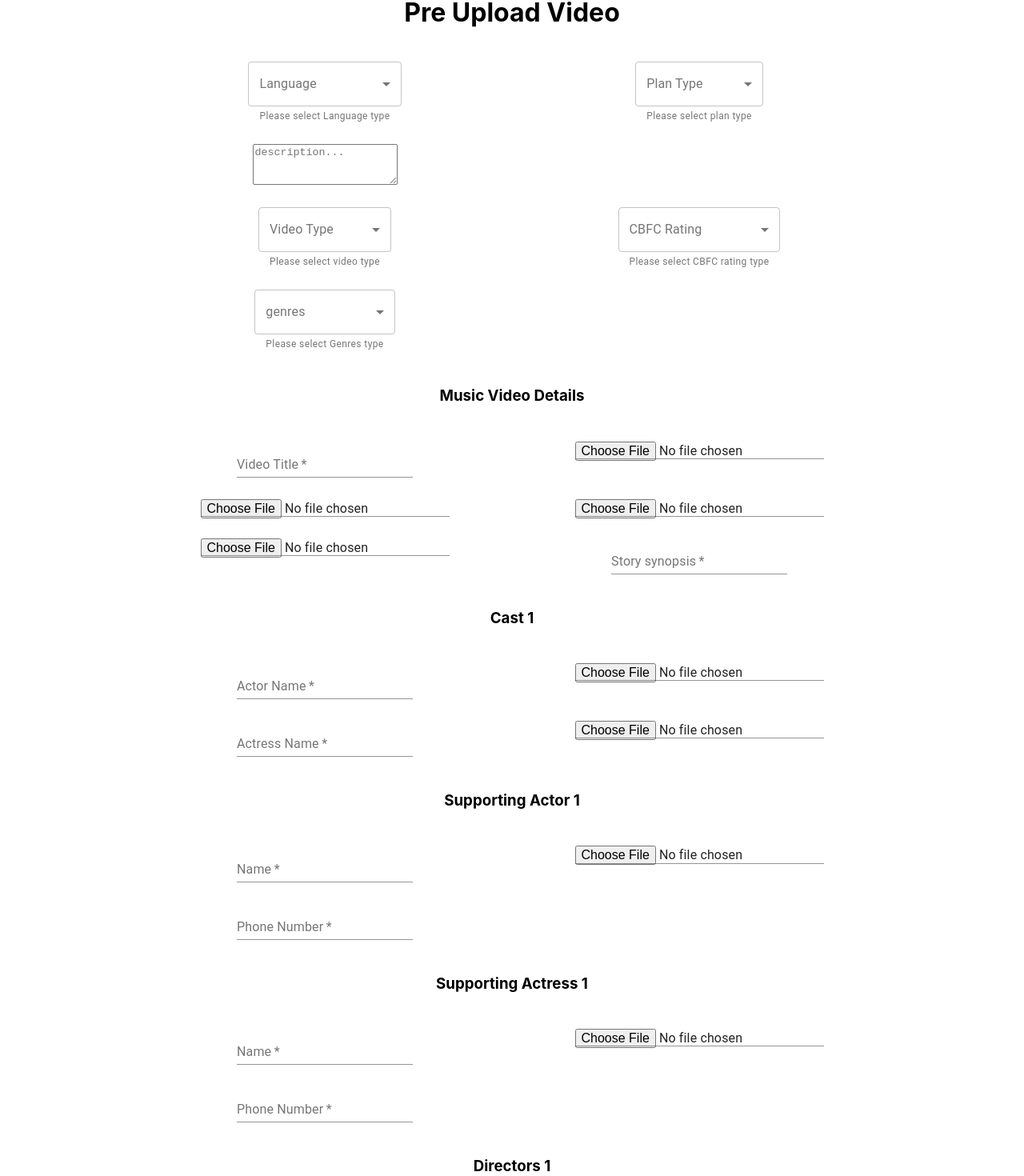
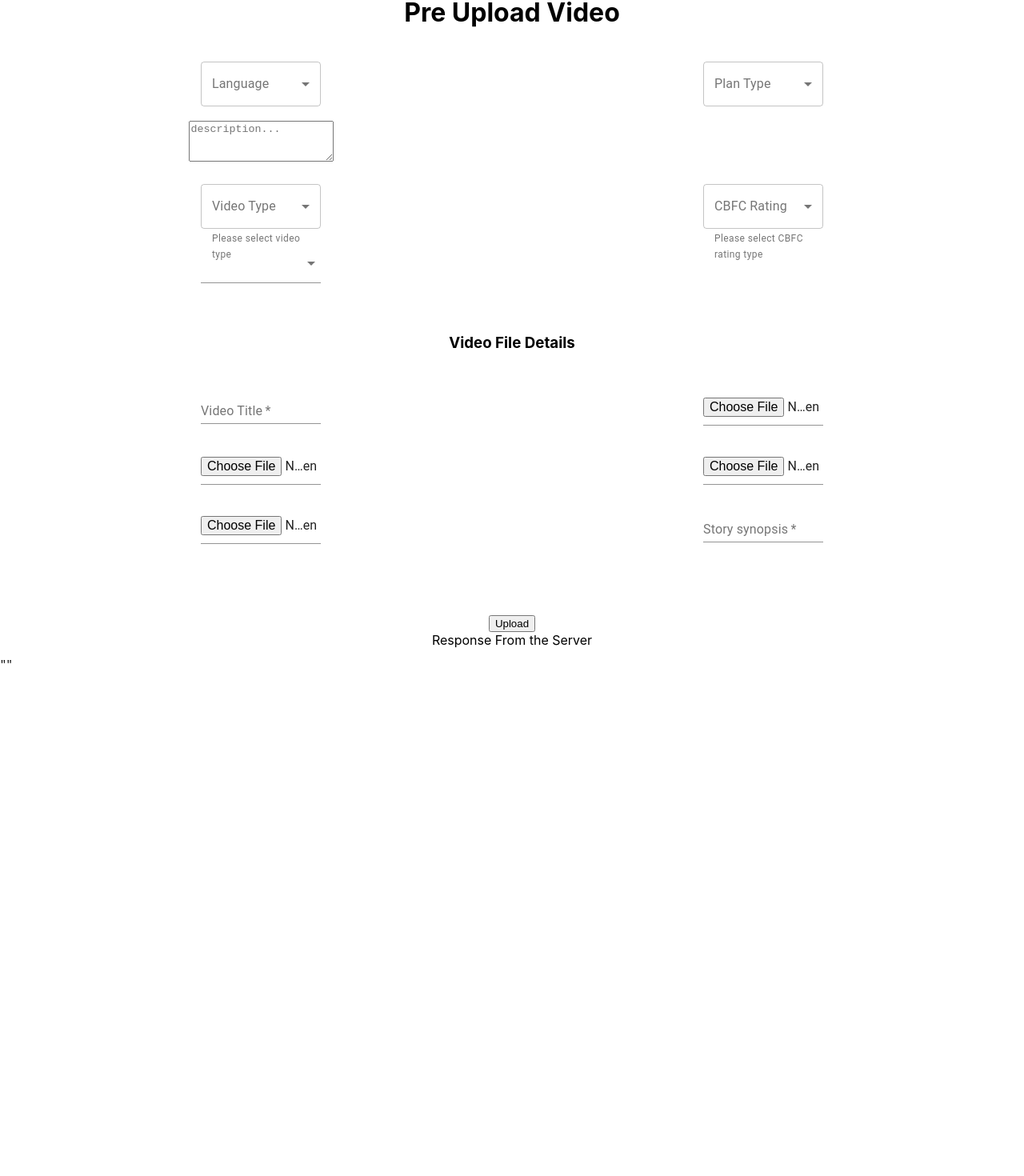
Before and after one commit to AashishSinghal/admin-panel, a React (Create React App) app: page / in a window 1280 px wide. Shown: the part 25-1495 px from the top of the page at 80% size. After the commit the page ends 876 px from the top, so only its background shows below. Built offline with nearby package versions, Linux system fonts and the light colour scheme.

Commit message:
Added genre functions

```diff
--- a/src/index.js
+++ b/src/index.js
@@ -4,8 +4,8 @@ import './index.css';
 import App from './App';
 
 ReactDOM.render(
-  <React.StrictMode>
-    <App />
-  </React.StrictMode>,
+  // <React.StrictMode>
+  // </React.StrictMode>,
+    <App />,
   document.getElementById('root')
 );
--- a/src/preUploadVideoContoller/AddPreUploadVideo.js
+++ b/src/preUploadVideoContoller/AddPreUploadVideo.js
@@ -1,7 +1,14 @@
-import { Grid, Input, MenuItem, TextField } from "@material-ui/core";
+import {
+  Grid,
+  Input,
+  InputLabel,
+  MenuItem,
+  Select,
+  TextField,
+} from "@material-ui/core";
 import TextareaAutosize from "@material-ui/core/TextareaAutosize";
 import Container from "@material-ui/core/Container";
-import React, { useState } from "react";
+import React, { useEffect, useState } from "react";
 import { uploadVideo } from "../APIs/uploadVideo";
 import "./preUploadvideo.css";
 import {
@@ -15,8 +22,8 @@ import {
 const AddPreUploadVideo = () => {
   const [videoFile, setVideoFile] = useState(null);
   const [fileSelectorDisabled, setFileSelectorDisabled] = useState(false);
-  const [videoDetails, setVideoDesc] = useState({
-    preUploadVideo: {
+  const [genresArr, setGenresArr] = useState([]);
+  const [preUploadVideo, setPreUploadVideo] = useState({
     cbfcrating: "",
     description: "",
     title: "",
@@ -28,7 +35,7 @@ const AddPreUploadVideo = () => {
     directors: "",
     duration: "",
     eps: "",
-      genres: "",
+    genres: [],
     id: "",
     language: "",
     likes: "",
@@ -50,13 +57,23 @@ const AddPreUploadVideo = () => {
     name: "",
     supactimg: "",
     phnnumber: "",
-    },
+  });
+  const [videoDetails, setVideoDesc] = useState({
+    preUploadVideo: {},
     genre: {
       genreName: "",
     },
     cast: {},
   });
   const [response, setResponse] = useState("");
+
+  useEffect(() => {
+    console.log("Change in preUploadVideo - ", preUploadVideo);
+    // console.log("Change in preUploadVideo-planType - ", preUploadVideo);
+    // return () => {
+    //   cleanup
+    // };
+  }, [preUploadVideo]);
 
   const handleFile = (e) => {
     let file = e.target.files[0];
@@ -84,7 +101,27 @@ const AddPreUploadVideo = () => {
   };
 
   const handleInputChange = (e) => {
-    setVideoDesc({ ...videoDetails, [e.target.name]: e.target.value });
+    switch (e.target.name) {
+      case "genres": {
+        setGenresArr(e.target.value);
+        let genres = [];
+        let values = e.target.value;
+        for (let i in values) {
+          genres.push({
+            genreName: values[i],
+          });
+          console.log(values[i], genres);
+        }
+        setPreUploadVideo({ ...preUploadVideo, genres: genres });
+        break;
+      }
+      default: {
+        setPreUploadVideo({
+          ...preUploadVideo,
+          [e.target.name]: e.target.value,
+        });
+      }
+    }
   };
 
   const handleVideoUploadFormSubmit = (e) => {
@@ -96,16 +133,19 @@ const AddPreUploadVideo = () => {
       <h1>Pre Upload Video</h1>
       <br />
       <form>
-        <Container maxWidth="md">
+        <Container maxWidth="lg">
           <Grid container spacing={3} justify="space-around">
             <Grid item xs={6} sm={3} md={6}>
               <TextField
+                className="input textfield"
                 id="language"
                 select
                 label="Language"
-                value={videoDetails.languages}
-                onChange={handleVideotypeChange}
-                helperText="Please select Language type"
+                name="language"
+                value={preUploadVideo.language}
+                onChange={(e) => {
+                  handleInputChange(e);
+                }}
                 variant="outlined"
               >
                 {languages.map((type) => (
@@ -117,12 +157,13 @@ const AddPreUploadVideo = () => {
             </Grid>
             <Grid item xs={6} sm={3} md={6}>
               <TextField
+                className="input textfield"
                 id="planType "
                 select
+                name="planType"
                 label="Plan Type"
-                value={videoDetails.planType}
-                onChange={handleVideotypeChange}
-                helperText="Please select plan type"
+                value={preUploadVideo.planType}
+                onChange={(e) => handleInputChange(e)}
                 variant="outlined"
               >
                 {planTypes.map((type) => (
@@ -137,21 +178,23 @@ const AddPreUploadVideo = () => {
                 id="description"
                 label="Video Description"
                 placeholder="description..."
-                label="Dscription"
+                name="description"
                 onChange={(e) => handleInputChange(e)}
                 aria-label="minimum height"
                 rowsMin={3}
-                value={videoDetails.preUploadVideo.description}
+                value={preUploadVideo.description}
               />
             </Grid>
             <Grid item xs={6} sm={3} md={6}></Grid>
             <Grid item xs={6} sm={3} md={6}>
               <TextField
+                className="input textfield"
                 id="select-video-type"
                 select
                 label="Video Type"
-                value={videoDetails.videoType}
-                onChange={handleVideotypeChange}
+                name="videoType"
+                value={preUploadVideo.videoType}
+                onChange={(e) => handleInputChange(e)}
                 helperText="Please select video type"
                 variant="outlined"
               >
@@ -164,11 +207,13 @@ const AddPreUploadVideo = () => {
             </Grid>
             <Grid item xs={6} sm={3} md={6}>
               <TextField
+                className="input textfield"
                 id="cbfcrating"
                 select
                 label="CBFC Rating"
-                value={videoDetails.cbfcrating}
-                onChange={handleVideotypeChange}
+                name="cbfcrating"
+                value={preUploadVideo.cbfcrating}
+                onChange={(e) => handleInputChange(e)}
                 helperText="Please select CBFC rating type"
                 variant="outlined"
               >
@@ -180,12 +225,43 @@ const AddPreUploadVideo = () => {
               </TextField>
             </Grid>
             <Grid item xs={6} sm={3} md={6}>
-              <TextField
+              {/* <InputLabel id="demo-mutiple-name-label">Genres</InputLabel> */}
+              <Select
+                className="input multiselect"
+                labelId="demo-mutiple-name-label"
+                id="genres"
+                placeholder="Genres"
+                multiple
+                name="genres"
+                value={genresArr}
+                onChange={(e) => handleInputChange(e)}
+                input={<Input />}
+                // MenuProps={MenuProps}
+                renderValue={(selected) => {
+                  if (selected.length === 0) {
+                    return <em>Placeholder</em>;
+                  }
+
+                  return selected.join(", ");
+                }}
+              >
+                <MenuItem disabled value="">
+                  <em>Genres</em>
+                </MenuItem>
+                {genres.map((name) => (
+                  <MenuItem key={name} value={name}>
+                    {name}
+                  </MenuItem>
+                ))}
+              </Select>
+              {/* <TextField
+                className="input textfield"
                 id="genres"
                 select
                 label="genres"
-                value={videoDetails.genres}
-                onChange={handleVideotypeChange}
+                name="genres"
+                value={preUploadVideo.genres}
+                onChange={(e) => handleInputChange(e)}
                 helperText="Please select Genres type"
                 variant="outlined"
               >
@@ -194,21 +270,24 @@ const AddPreUploadVideo = () => {
                     {type}
                   </MenuItem>
                 ))}
-              </TextField>
+              </TextField> */}
             </Grid>
             <Grid item xs={6} sm={3} md={6}></Grid>
             <Grid item xs={12}>
-              <h3>Music Video Details</h3>
+              <br />
+              <h3>Video File Details</h3>
             </Grid>
             <Grid item xs={6} sm={3} md={6}>
               <TextField
+                className="input textfield"
                 id="title "
                 label="Video Title"
-                onChange=""
+                onChange={(e) => handleInputChange(e)}
                 placeholder="Video Title..."
                 required
                 type="text"
-                value={videoDetails.preUploadVideo.title}
+                name="title"
+                value={preUploadVideo.title}
               />
             </Grid>
             <Grid item xs={6} sm={3} md={6}>
@@ -216,11 +295,11 @@ const AddPreUploadVideo = () => {
                 className="input"
                 id="thumbs "
                 // label="Video Thumbs"
-                onChange=""
+                // onChange=""
                 // placeholder="Enter Thumbs"
                 required
                 type="file"
-                value={videoDetails.preUploadVideo.thumbs}
+                value={preUploadVideo.thumbs}
               />
             </Grid>
             <Grid item xs={6} sm={3} md={6}>
@@ -228,11 +307,11 @@ const AddPreUploadVideo = () => {
                 className="input"
                 id="teaser "
                 label="Video Teaser"
-                onChange=""
+                // onChange=""
                 // placeholder="Enter Thumbs"
                 required
                 type="file"
-                value={videoDetails.preUploadVideo.teaser}
+                value={preUploadVideo.teaser}
               />
             </Grid>
             <Grid item xs={6} sm={3} md={6}>
@@ -240,11 +319,11 @@ const AddPreUploadVideo = () => {
                 className="input"
                 id="trailer"
                 label="Video Trailer"
-                onChange=""
+                // onChange=""
                 placeholder="trailer"
                 required
                 type="file"
-                value={videoDetails.preUploadVideo.trailer}
+                value={preUploadVideo.trailer}
               />
             </Grid>
             <Grid item xs={6} sm={3} md={6}>
@@ -252,36 +331,38 @@ const AddPreUploadVideo = () => {
                 className="input"
                 id="main"
                 label="Main Video"
-                onChange=""
+                // onChange=""
                 // placeholder="trailer"
                 required
                 type="file"
-                value={videoDetails.preUploadVideo.main}
+                value={preUploadVideo.main}
               />
             </Grid>
             <Grid item xs={6} sm={3} md={6}>
               <TextField
+                className="input textfield"
                 id="strysynp "
                 label="Story synopsis"
-                onChange=""
+                // onChange=""
                 placeholder="Enter Story synopsis"
                 required
                 type="text"
-                value={videoDetails.preUploadVideo.strysynp}
+                value={preUploadVideo.strysynp}
               />
             </Grid>
-            <Grid item xs={12}>
+            {/* <Grid item xs={12}>
               <h3>Cast 1</h3>
             </Grid>
             <Grid item xs={6} sm={3} md={6}>
               <TextField
+                className="input textfield"
                 id="actorName "
                 label="Actor Name"
-                onChange=""
+                // onChange=""
                 placeholder="Thomas Man"
                 required
                 type="text"
-                value={videoDetails.preUploadVideo.actorName}
+                value={preUploadVideo.actorName}
               />
             </Grid>
             <Grid item xs={6} sm={3} md={6}>
@@ -289,22 +370,23 @@ const AddPreUploadVideo = () => {
                 className="input"
                 id="actimg"
                 label="Actor Image"
-                onChange=""
+                // onChange=""
                 // placeholder="trailer"
                 required
                 type="file"
-                value={videoDetails.preUploadVideo.actimg}
+                value={preUploadVideo.actimg}
               />
             </Grid>
             <Grid item xs={6} sm={3} md={6}>
               <TextField
+                className="input textfield"
                 id="actressName "
                 label="Actress Name"
-                onChange=""
+                // onChange=""
                 placeholder="Mena txt"
                 required
                 type="text"
-                value={videoDetails.preUploadVideo.actressName}
+                value={preUploadVideo.actressName}
               />
             </Grid>
             <Grid item xs={6} sm={3} md={6}>
@@ -312,25 +394,26 @@ const AddPreUploadVideo = () => {
                 className="input"
                 id="actrimg"
                 label="Actress Image"
-                onChange=""
+                // onChange=""
                 // placeholder="trailer"
                 required
                 type="file"
-                value={videoDetails.preUploadVideo.actrimg}
+                value={preUploadVideo.actrimg}
               />
-            </Grid>
-            <Grid item xs={12}>
+            </Grid> */}
+            {/* <Grid item xs={12}>
               <h3>Supporting Actor 1</h3>
             </Grid>
             <Grid item xs={6} sm={3} md={6}>
               <TextField
+                className="input textfield"
                 id="actname"
                 label="Name"
                 onChange={(e) => handleInputChange(e)}
                 placeholder="Name"
                 required
                 type="text"
-                value={videoDetails.preUploadVideo.actname}
+                value={preUploadVideo.actname}
               />
             </Grid>
             <Grid item xs={6} sm={3} md={6}>
@@ -338,37 +421,39 @@ const AddPreUploadVideo = () => {
                 className="input"
                 id="supactimg"
                 label="Supporting Actor Image"
-                onChange=""
+                // onChange=""
                 // placeholder="trailer"
                 required
                 type="file"
-                value={videoDetails.preUploadVideo.supactimg}
+                value={preUploadVideo.supactimg}
               />
             </Grid>
             <Grid item xs={6} sm={3} md={6}>
               <TextField
+                className="input textfield"
                 id="phnnumber"
                 label="Phone Number"
-                onChange=""
+                // onChange=""
                 placeholder="Phone Number"
                 required
                 type="number"
-                value={videoDetails.preUploadVideo.phnnumber}
+                value={preUploadVideo.phnnumber}
               />
-            </Grid>
+            </Grid> */}
             <Grid item xs={6} sm={3} md={6}></Grid>
-            <Grid item xs={12}>
+            {/* <Grid item xs={12}>
               <h3>Supporting Actress 1</h3>
             </Grid>
             <Grid item xs={6} sm={3} md={6}>
               <TextField
+                className="input textfield"
                 id="actrname"
                 label="Name"
                 onChange={(e) => handleInputChange(e)}
                 placeholder="Name"
                 required
                 type="text"
-                value={videoDetails.preUploadVideo.actrname}
+                value={preUploadVideo.actrname}
               />
             </Grid>
             <Grid item xs={6} sm={3} md={6}>
@@ -376,37 +461,39 @@ const AddPreUploadVideo = () => {
                 className="input"
                 id="supactrimg"
                 label="Supporting Actress Image"
-                onChange=""
+                // onChange=""
                 // placeholder="trailer"
                 required
                 type="file"
-                value={videoDetails.preUploadVideo.supactrimg}
+                value={preUploadVideo.supactrimg}
               />
             </Grid>
             <Grid item xs={6} sm={3} md={6}>
               <TextField
+                className="input textfield"
                 id="phnnumber"
                 label="Phone Number"
-                onChange=""
+                // onChange=""
                 placeholder="Phone Number"
                 required
                 type="number"
-                value={videoDetails.preUploadVideo.phnnumber}
+                value={preUploadVideo.phnnumber}
               />
-            </Grid>
+            </Grid> */}
             <Grid item xs={6} sm={3} md={6}></Grid>
-            <Grid item xs={12}>
+            {/* <Grid item xs={12}>
               <h3>Directors 1</h3>
             </Grid>
             <Grid item xs={6} sm={3} md={6}>
               <TextField
+                className="input textfield"
                 id="directorname"
                 label="Name"
                 onChange={(e) => handleInputChange(e)}
                 placeholder="Name"
                 required
                 type="text"
-                value={videoDetails.preUploadVideo.directorname}
+                value={preUploadVideo.directorname}
               />
             </Grid>
             <Grid item xs={6} sm={3} md={6}>
@@ -418,21 +505,22 @@ const AddPreUploadVideo = () => {
                 // placeholder="trailer"
                 required
                 type="file"
-                value={videoDetails.preUploadVideo.directorimg}
+                value={preUploadVideo.directorimg}
               />
-            </Grid>
-            <Grid item xs={12}>
+            </Grid> */}
+            {/* <Grid item xs={12}>
               <h3>Writer 1</h3>
             </Grid>
             <Grid item xs={6} sm={3} md={6}>
               <TextField
+                className="input textfield"
                 id="Writername"
                 label="Name"
                 onChange={(e) => handleInputChange(e)}
                 placeholder="Name"
                 required
                 type="text"
-                value={videoDetails.preUploadVideo.Writername}
+                value={preUploadVideo.Writername}
               />
             </Grid>
             <Grid item xs={6} sm={3} md={6}>
@@ -444,10 +532,10 @@ const AddPreUploadVideo = () => {
                 // placeholder="trailer"
                 required
                 type="file"
-                value={videoDetails.preUploadVideo.writerimg}
+                value={preUploadVideo.writerimg}
               />
-            </Grid>
-            <Grid items xs={12}></Grid>
+            </Grid> */}
+            <Grid item xs={12}></Grid>
           </Grid>
         </Container>
       </form>
--- a/src/preUploadVideoContoller/preUploadvideo.css
+++ b/src/preUploadVideoContoller/preUploadvideo.css
@@ -4,5 +4,6 @@
 }
 
 .input{
-    height: 25px;
+    height: 50px;
+    width: 150px;
 }
```
Lines whose indentation alone changed are shown as unchanged.
